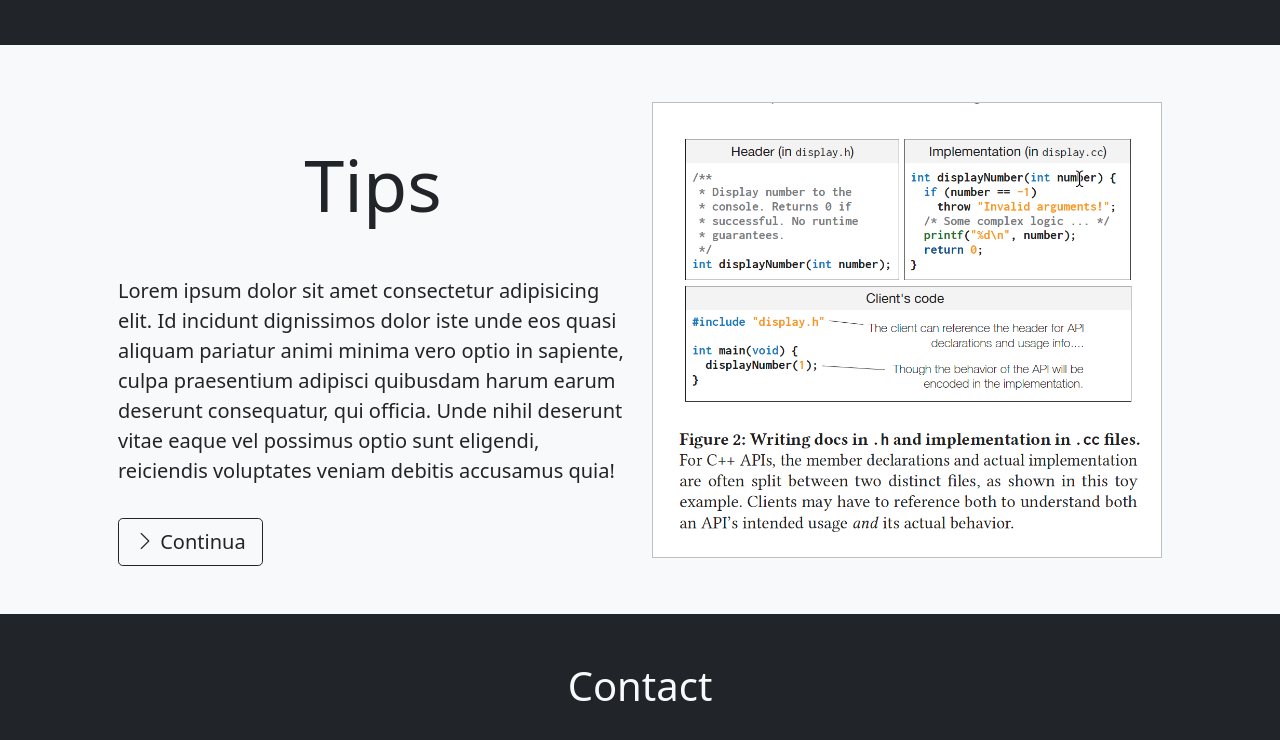
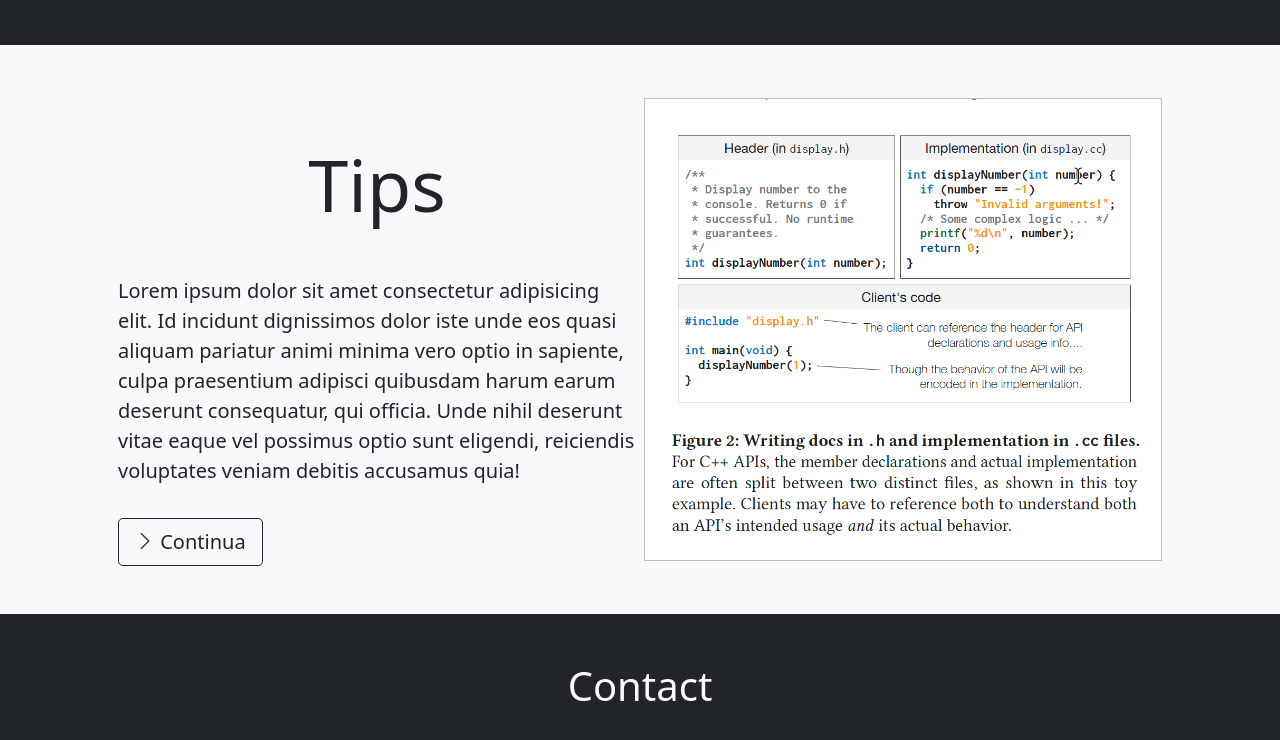
Before and after one commit to valibojici/poo-website, a plain HTML site: page public/index.html in a window 1280 px wide. Shown: the part 1244-1984 px from the top of the page. Drawn offline with nearby package versions, Linux system fonts and the light colour scheme.

Commit message:
update layout

```diff
--- a/public/index.html
+++ b/public/index.html
@@ -149,7 +149,7 @@
     <!-- Tips page -->
     <section id='tips' class="bg-light">
         <div class="container p-5">
-            <div class="row justify-content-between align-items-center">
+            <div class="row justify-content-between align-items-center g-lg-2 g-4">
                 <div class="col-md">
                     <h1 class="text-center display-2 my-5">Tips</h1>
                     <p class="lead">
```
